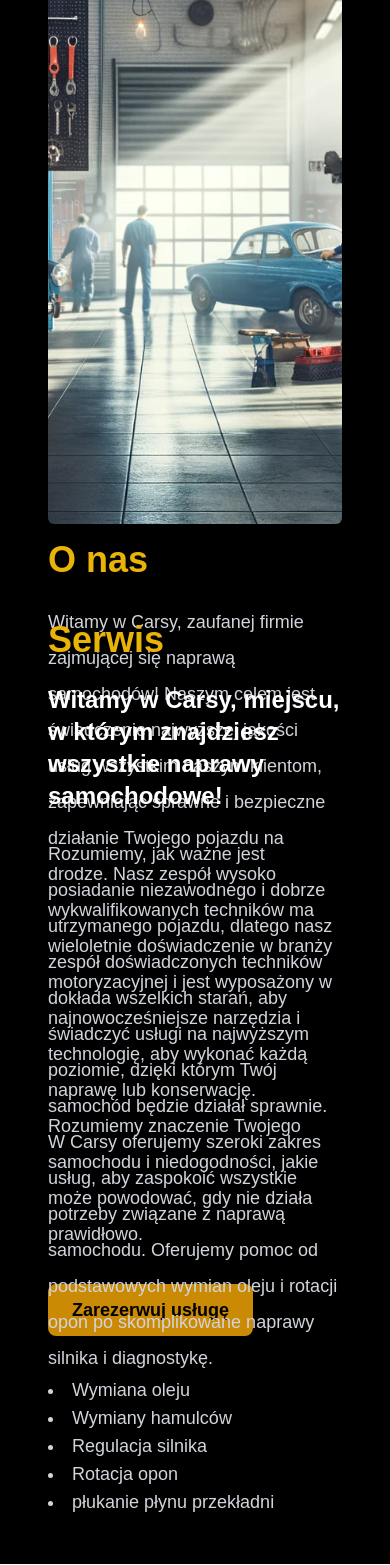
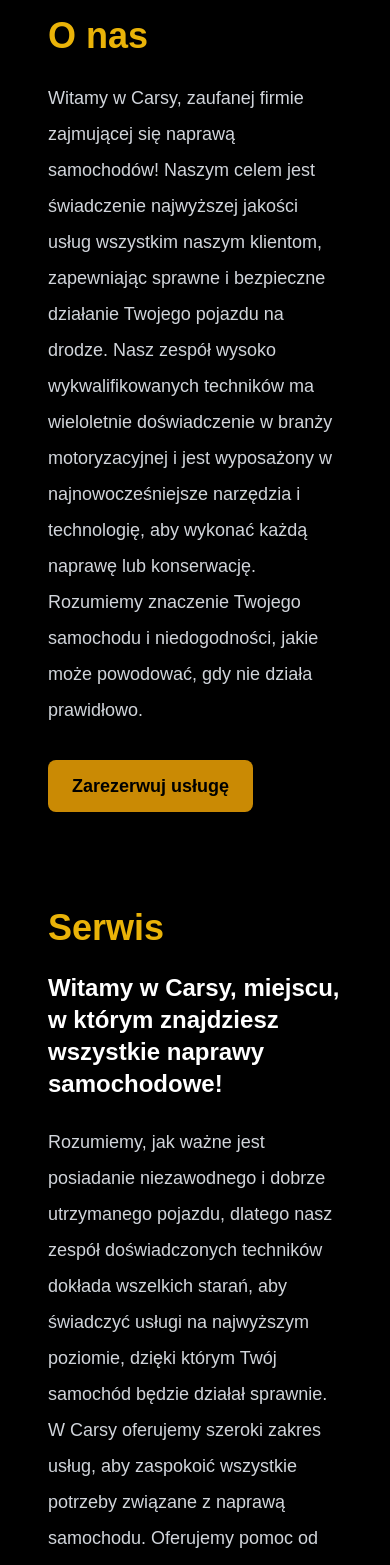
Before and after one commit to ziebamikolaj/carsy, a React (Vite) app: page / in a window 390 px wide. Shown: the part 432-1997 px from the top of the page. Built offline with nearby package versions, Linux system fonts and the light colour scheme.

Commit message:
fix: visual bug fix mobile

```diff
--- a/src/about-us.tsx
+++ b/src/about-us.tsx
@@ -5,7 +5,7 @@
    return (
       <div className={className}>
          <div
-            className="h-full w-full rounded-md bg-cover bg-center bg-no-repeat"
+            className="h-72 w-full rounded-md bg-cover bg-center bg-no-repeat md:h-full"
             style={{ backgroundImage: "url('/about-us.webp')" }}
          ></div>
          <div>
--- a/src/main.tsx
+++ b/src/main.tsx
@@ -9,8 +9,8 @@
    <React.StrictMode>
       <div className="flex flex-wrap justify-center bg-black">
          <Navbar className="fixed w-full bg-nav-bg" />
-         <AboutUs className="mx-0 mt-24 gap-x-5 p-12 text-lg md:grid md:grid-cols-2" />
-         <Service className="gap-x-12 p-12 text-lg md:grid md:grid-cols-2" />
+         <AboutUs className="mt-24 p-12 text-lg md:grid md:grid-cols-2 md:gap-x-5" />
+         <Service className="p-12 text-lg md:grid md:grid-cols-2 md:gap-x-12" />
       </div>
    </React.StrictMode>
 );
--- a/src/service.tsx
+++ b/src/service.tsx
@@ -14,12 +14,6 @@
    return (
       <div className={className}>
          <div>
-            <div
-               className="hidden flex-1 bg-cover"
-               style={{ backgroundImage: "url('/about-us.webp')" }}
-               onClick={() => location.assign("/")}
-            ></div>
-
             <h2 className="mb-6 text-4xl font-bold text-yellow-500">
                {header}
             </h2>
@@ -34,7 +28,7 @@
             </ul>
          </div>
          <div
-            className="rounded-md bg-cover bg-center bg-no-repeat"
+            className="h-72 rounded-md bg-cover bg-center bg-no-repeat md:h-full"
             style={{ backgroundImage: "url('/service-img.webp')" }}
          ></div>
       </div>
```
